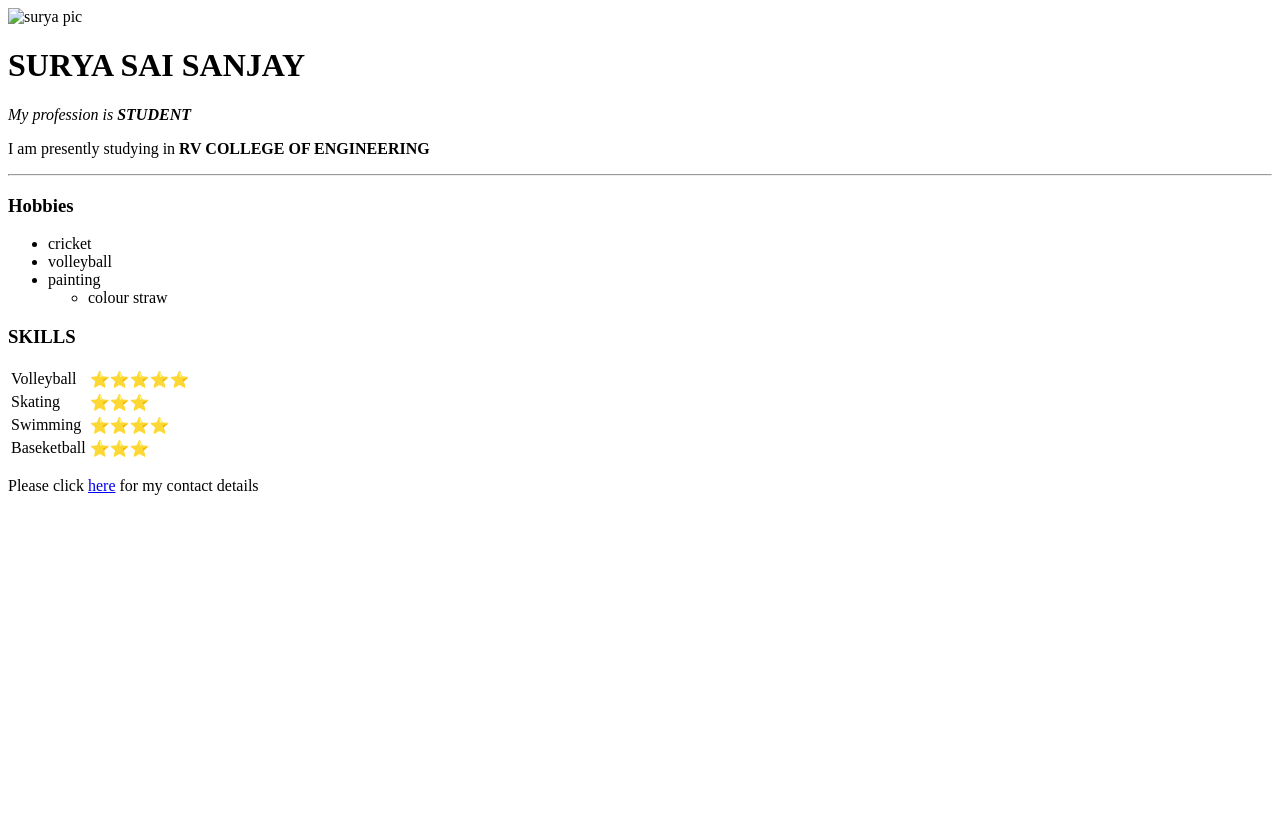
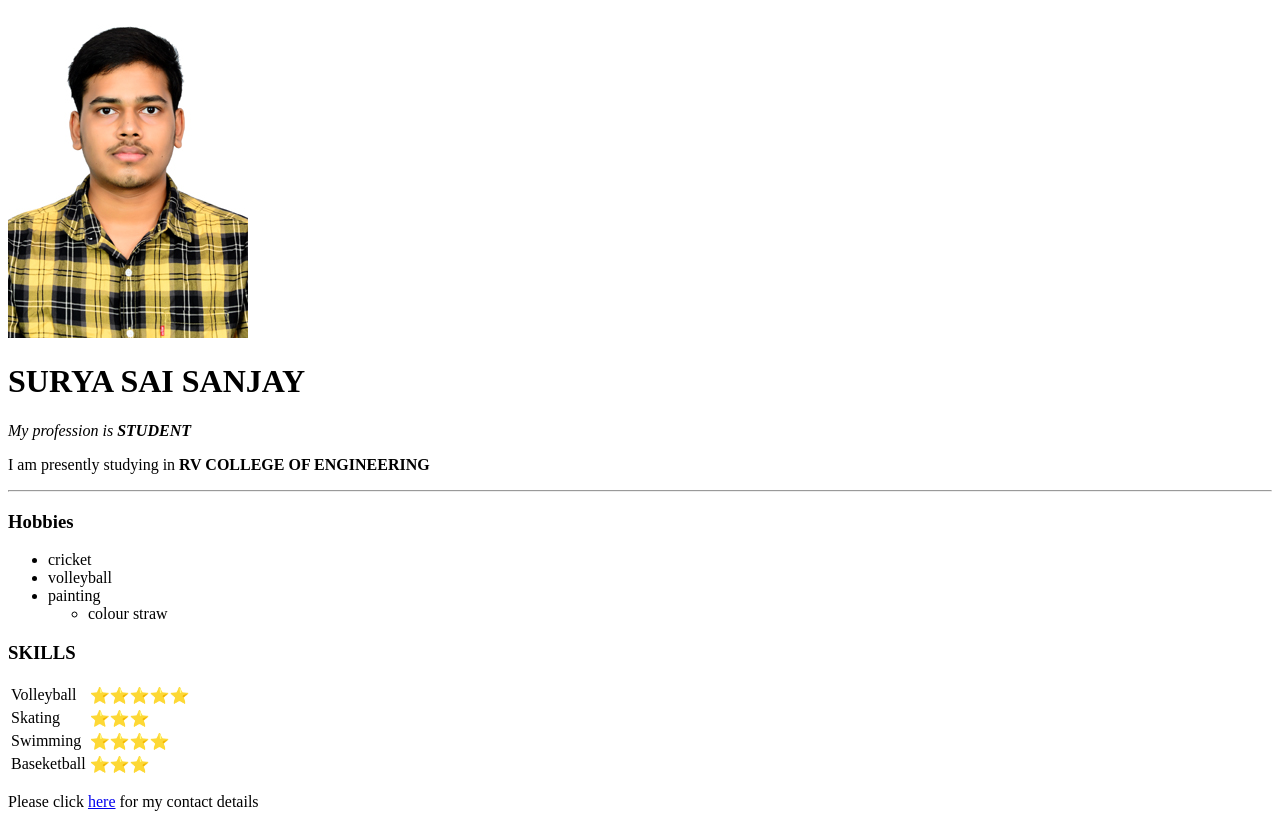
Before and after one commit to suryasai32/MY-CV, a plain HTML site: page index.html in a window 1280 px wide. Before the commit the page ends 800 px from the top, so only its background shows below. Drawn offline with Linux system fonts and the light colour scheme.

Commit message:
Update index.html

```diff
--- a/index.html
+++ b/index.html
@@ -6,7 +6,7 @@
 
   </head>
   <body>
-    <img src="surya photo new.png" alt="surya pic">
+    <img src="surya photo new.jpg" alt="surya pic">
     <h1>SURYA SAI SANJAY</h1>
     <p>
       <em> My profession is <strong>STUDENT</strong></em>
```
